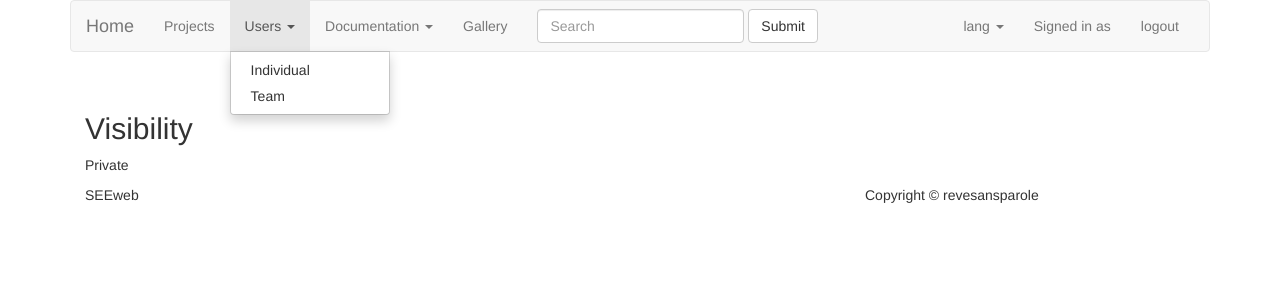
After one commit to pradal/seeweb, a Python web app: template seeweb/templates/team/home.jinja2 in a window 1280 px wide, after a click on "Users". The commit adds this page. Shown: the top 300 px of the page. Run offline with Jinja, Linux system fonts and the light colour scheme; the template is opened without the code that fills it, so the values that code supplies are empty; some libraries are stand-ins or nearby versions.

Commit message:
added simple team with no user yet

```diff
--- a/seeweb/__init__.py
+++ b/seeweb/__init__.py
@@ -20,6 +20,7 @@ def main(global_config, **settings):
     config.add_route('home', '/')
     config.add_route('project_list', 'projects')
     config.add_route('user_list', 'users')
+    config.add_route('team_list', 'teams')
 
     # admin
     config.add_route('admin_users', "admin/users")
@@ -31,10 +32,12 @@ def main(global_config, **settings):
     config.add_route('user_register', 'user_register')
 
     # edit
+    config.add_route('team_edit', 'team/{tid}/edit')
     config.add_route('project_edit', '{uid}/{pid}/edit')
     config.add_route('user_edit', '{uid}/edit')
 
     # display
+    config.add_route('team_home', 'team/{tid}')
     config.add_route('project_home', '{uid}/{pid}')
     config.add_route('user_home', '{uid}')
 
--- a/seeweb/scripts/initializedb.py
+++ b/seeweb/scripts/initializedb.py
@@ -8,6 +8,7 @@ from sqlalchemy import engine_from_config
 from seeweb.models import Base, DBSession
 from seeweb.models.auth import add_auth, Role
 from seeweb.models.project import Project
+from seeweb.models.team import Team
 from seeweb.models.user import User
 
 
@@ -50,6 +51,9 @@ def main(argv=sys.argv):
         user.public_profile = True
         # session.add(user)
 
+        team = Team(name="openalea", public=True)
+        session.add(team)
+
         projects = []
 
         for i in range(5):
--- /dev/null
+++ b/seeweb/static/team_theme.css
@@ -0,0 +1,4 @@
+body {
+  color: #000000;
+  background: #00aaff;
+}
--- a/seeweb/templates/layout.html
+++ b/seeweb/templates/layout.html
@@ -51,7 +51,13 @@
         <div class="collapse navbar-collapse" id="bs-example-navbar-collapse-1">
           <ul class="nav navbar-nav">
             <li><a href="{{ request.route_url('project_list') }}">Projects</a></li>
-            <li><a href="{{ request.route_url('user_list') }}">Users</a></li>
+            <li class="dropdown">
+              <a href="#" class="dropdown-toggle" data-toggle="dropdown" role="button" aria-haspopup="true" aria-expanded="false">Users <span class="caret"></span></a>
+              <ul class="dropdown-menu">
+                <li><a href="{{ request.route_url('user_list') }}">Individual</a></li>
+                <li><a href="{{ request.route_url('team_list') }}">Team</a></li>
+              </ul>
+            </li>
             <li class="dropdown">
               <a href="#" class="dropdown-toggle" data-toggle="dropdown" role="button" aria-haspopup="true" aria-expanded="false">Documentation <span class="caret"></span></a>
               <ul class="dropdown-menu">
--- /dev/null
+++ b/seeweb/templates/team/home.jinja2
@@ -0,0 +1,23 @@
+{% extends "team_layout.html" %}
+
+{% block team_body %}
+<div class="team">
+    <div class="row">
+      <div class="col-md-2">
+        <h1>{{ team.name }}</h1>
+      </div>
+        {% if allow_edit %}
+        <div class="right">
+            <a href="{{ request.route_url('team_edit', tid=team.name) }}" class="btn btn-sm">
+              <span aria-hidden="true" class="glyphicon glyphicon-pencil"></span>
+              Edit team
+            </a>
+        </div>
+        {% endif %}
+    </div>
+    <div class="row">
+        <h2>Visibility</h1>
+        <p>{% if team.public %}Public{% else %}Private{% endif %}
+    </div>
+</div>
+{% endblock %}
--- /dev/null
+++ b/seeweb/templates/team/team_layout.html
@@ -0,0 +1,11 @@
+{% extends "templates/layout.html" %}
+{% block css %}
+  <link href="{{request.static_url('seeweb:static/team_theme.css')}}" rel="stylesheet">
+  {% block css2 %}
+  {% endblock %}
+{% endblock %}
+
+{% block body %}
+  {% block team_body %}
+  {% endblock %}
+{% endblock %}
```
Also changed, not shown: seeweb/models/team.py (added, +12 -0 lines), seeweb/templates/team/edit.jinja2 (added, +22 -0 lines), seeweb/templates/team/listing.jinja2 (added, +46 -0 lines), seeweb/views/team/edit.py (added, +44 -0 lines), seeweb/views/team/home.py (added, +21 -0 lines), seeweb/views/team/listing.py (added, +20 -0 lines), seeweb/views/team/tools.py (added, +16 -0 lines), seeweb/views/team/__init__.py (added).
